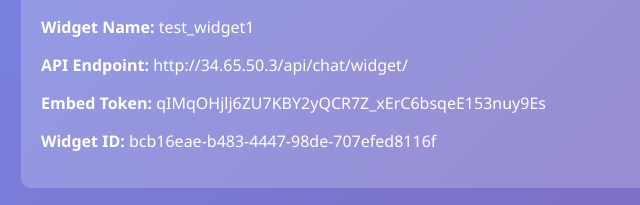
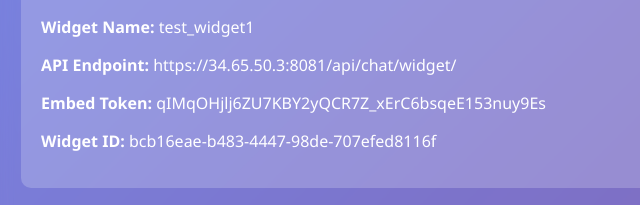
Before and after one commit to raghim-ai/test_raghim_widget, a website: page index.html in a window 1280 px wide. Shown: the part 256-461 px from the top of the page, 219-859 px from the left. Drawn offline with Linux system fonts and the light colour scheme; no server answers.

Commit message:
Update index.html

```diff
--- a/index.html
+++ b/index.html
@@ -210,7 +210,7 @@
         <div class="info-box">
             <h3>📋 Test Information</h3>
             <p><strong>Widget Name:</strong> test_widget1</p>
-            <p><strong>API Endpoint:</strong> http://34.65.50.3/api/chat/widget/</p>
+            <p><strong>API Endpoint:</strong> https://34.65.50.3:8081/api/chat/widget/</p>
             <p><strong>Embed Token:</strong> qIMqOHjlj6ZU7KBY2yQCR7Z_xErC6bsqeE153nuy9Es</p>
             <p><strong>Widget ID:</strong> bcb16eae-b483-4447-98de-707efed8116f</p>
         </div>
@@ -261,7 +261,7 @@
         async function checkConnection() {
             const statusDiv = document.getElementById('connection-status');
             try {
-                const response = await fetch('http://34.65.50.3/api/health', {
+                const response = await fetch('https://34.65.50.3:8081/api/health', {
                     method: 'GET',
                     mode: 'no-cors' // This will always succeed, but we can't read the response
                 });
@@ -280,7 +280,7 @@
         class RAGChatWidget {
             constructor() {
                 // Use the configured backend URL
-                this.apiUrl = "http://34.65.50.3/api";
+                this.apiUrl = "https://34.65.50.3:8081/api";
                 this.embedToken = "qIMqOHjlj6ZU7KBY2yQCR7Z_xErC6bsqeE153nuy9Es";
                 this.widgetId = "bcb16eae-b483-4447-98de-707efed8116f";
                 this.features = {"show_sources": true, "enable_history": true, "show_typing_indicator": true, "enable_file_upload": false, "show_collection_switcher": false, "enable_feedback": true, "show_timestamps": false, "enable_search": true, "enable_handoff": true};
```
